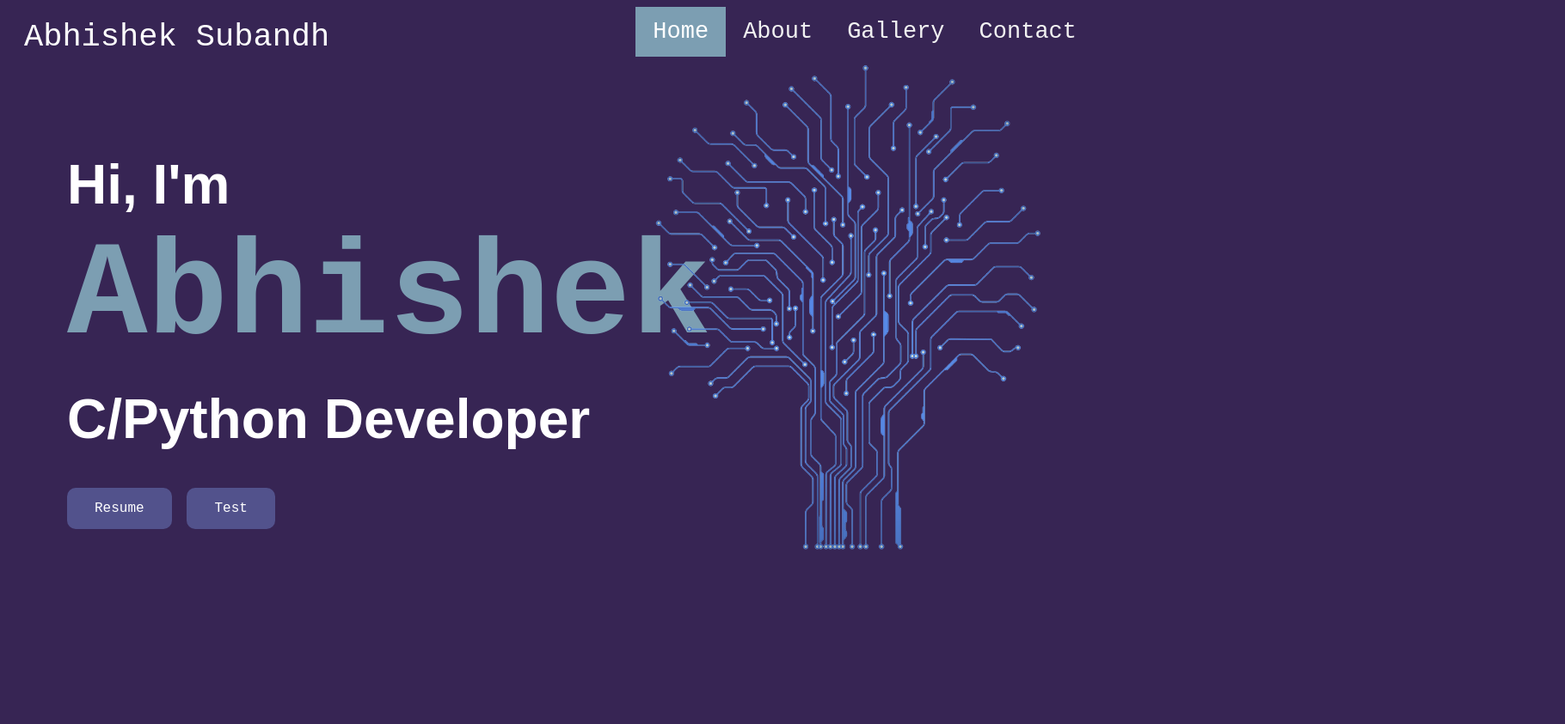
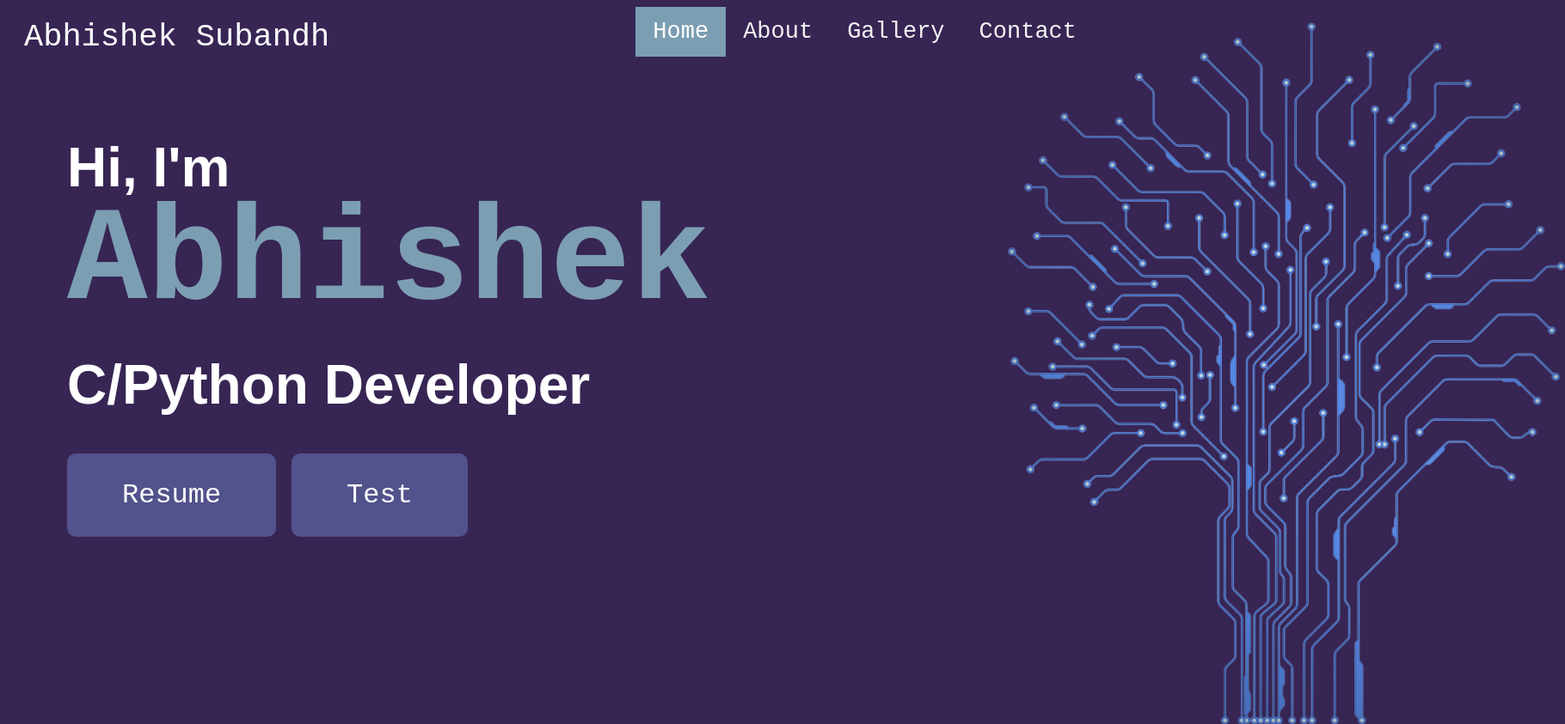
Before and after one commit to ASubandh/ASubandh.github.io, a plain HTML site: page index.html in a window 1280 px wide. Shown: the top 843 px of the page at 86% size, 1820 px wide, since content can reach past the window. Before the commit the page ends 800 px from the top, so only its background shows below. Drawn offline with Linux system fonts and the light colour scheme; a web font is replaced by a local one.

Commit message:
Made Home Page less jank
The layout of the page got very messed up on certain screens. Hopefully this will fix it

```diff
--- a/index.html
+++ b/index.html
@@ -20,25 +20,30 @@
       <a class="active" href="index.html">Home</a>
     </div>
 
-    <div style="margin: 100px 0px -100px 70px;" >
+    <div style="margin: 80px 0px -120px 70px; " >
       <h1>Hi, I'm</h1>
       <!--h1 style ="font-family:monospace; padding-top:0px; color:#7C9EB2; font-size: 600%;">Abhishek</h1-->
     </div>
 
-    <div style="margin: 0px 0px 0px 70px;">
+    <div style="margin: 0px 0px 0px 70px; ">
       <!--h1 style ="font-family: 'Jaldi', sans-serif;">Hi, I'm</h1-->
       <h1 style ="font-family:monospace;  color:#7C9EB2; font-size: 1200%; margin-bottom:-25px;">Abhishek</h1>
       <h1>C/Python Developer</h1>
-      <img id = "treeimg" src="electronics circuit online blue.png" alt="Tree but a circuit board" style="float:right;">
+      <a style="margin: 0px 0px 0px 0px;" href = "resume.pdf" class ="button">Resume</a>
+      <a style="margin: 0px 0px 0px 10px;" href = "gallery.html" class ="button">Test</a>
+      <div class="treeimg">
+      <img class="treeimg" src="electronics circuit online blue.png" alt="Tree but a circuit board" style="float:right;">
+      </div>
+
     </div>
 
 
-    <a style="margin: 0px 0px 0px 70px;" href = "resume.pdf" class ="button">Resume</a>
-    <a style="margin: 0px 0px 0px 10px;" href = "gallery.html" class ="button">Test</a>
+
     <!--this is a comment-->
     <main>
     </main>
     <footer>
+      Copyright © 2022 Abhishek Subandh.
     </footer>
   </body>
 
--- a/styles.css
+++ b/styles.css
@@ -6,7 +6,8 @@ body {
 footer{
   color:white;
   font-family: 'Jaldi', sans-serif;
-  font-size: 50%;
+  font-size: 100%;
+  text-align: center;
 }
 body.gallery{
 animation-name: backgroundtransition;
@@ -41,11 +42,11 @@ h1.gallery{
   background-color: #52528C; /* Purple Navy */
   border: none;
   color: white;
-  padding: 15px 32px;
+  padding: 30px 64px;
   text-align: center;
   text-decoration: none;
   display: inline-block;
-  font-size: 16px;
+  font-size: 32px;
   font-family: monospace;
   margin: 100px 2px;
   border-radius: 10px;
@@ -61,7 +62,7 @@ h1.gallery{
 .topnav {
   overflow: hidden;
   background-color: #372554;
-  position: sticky;
+  position: static;
   top: 0;
 
 }
@@ -105,12 +106,13 @@ h1.gallery{
   color: white;
 }
 
-#treeimg {
-  max-width: 35%;
-  height: auto;
-  position: absolute;
-  top: 75px;
-  right: 70px;
+div.treeimg {
+
+  width: 792px;
+  height:999px;
+  position: relative;
+  top: -600px;
+  left: 950px;
 }
 
 div.gallery {
@@ -143,3 +145,6 @@ div.description{
 img.thumbnail {
    width:100%;
  }
+img.treeimg{
+  width:82%;
+}
```
